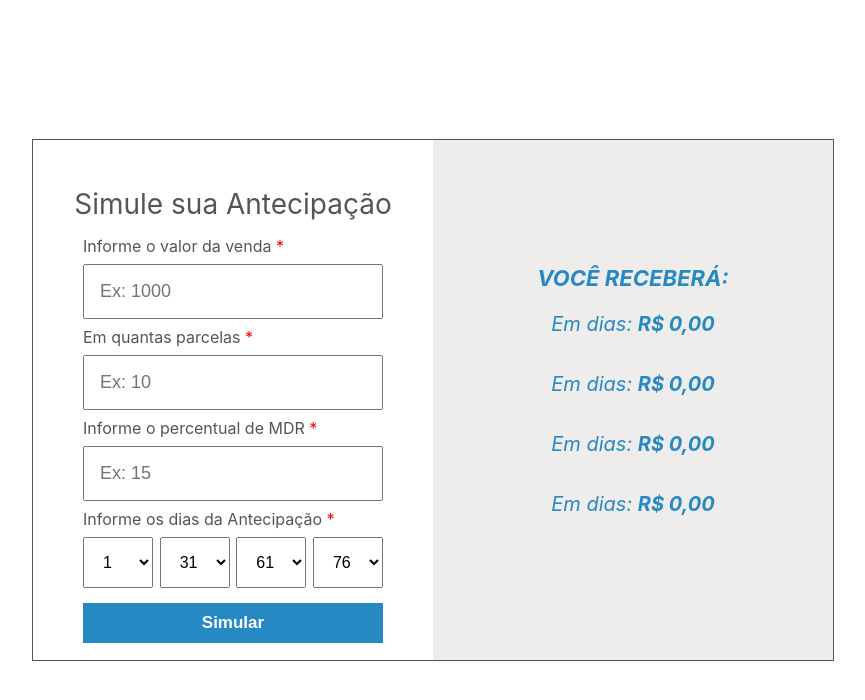
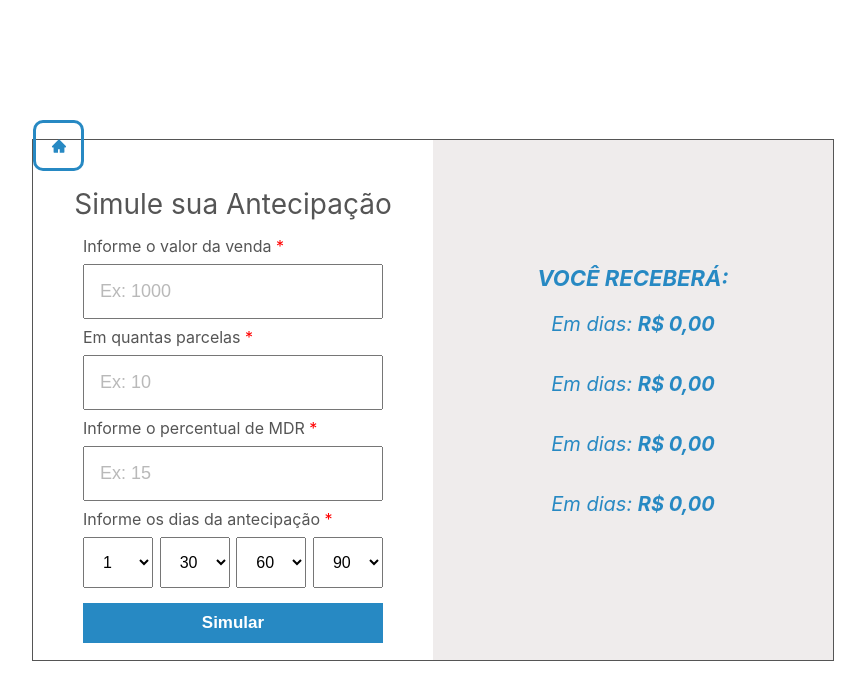
Before and after one commit to GuiHirataDev/anticipation-calculator, a React (Create React App) app: page /calculator in a window 1280 px wide. Shown: the top 700 px of the page, without its empty margins (207-1072 px from the left). Built offline with nearby package versions, Linux system fonts and the light colour scheme.

Commit message:
feat: criação das rotas, utilizando o React-Router-DOM, adição do botão de home page, e melhorias na estilização

```diff
--- a/package.json
+++ b/package.json
@@ -12,11 +12,14 @@
     "@types/node": "^16.7.13",
     "@types/react": "^18.0.0",
     "@types/react-dom": "^18.0.0",
+    "@types/react-router-dom": "^5.3.3",
     "@types/styled-components": "^5.1.26",
     "axios": "^1.2.2",
     "react": "^18.2.0",
     "react-dom": "^18.2.0",
     "react-hook-form": "^7.42.1",
+    "react-icons": "^4.7.1",
+    "react-router-dom": "^6.7.0",
     "react-scripts": "5.0.1",
     "styled-components": "^5.3.6",
     "typescript": "^4.4.2",
--- a/src/App.tsx
+++ b/src/App.tsx
@@ -1,16 +1,15 @@
-import React from 'react';
-import { MainContent } from './components/MainContent';
-import { Body } from './styles';
-import { GlobalStyle } from './global';
+import React from "react";
+import { Body } from "./styles/global";
+import { GlobalStyle } from "./styles/global";
+import { RoutesMain } from "./routes";
+
 
 function App() {
   return (
-    <>
-      <Body>
-        <GlobalStyle />
-        <MainContent />
-      </Body>
-    </>
+    <Body>
+      <GlobalStyle />
+      <RoutesMain />
+    </Body>
   );
 }
 
--- a/src/index.tsx
+++ b/src/index.tsx
@@ -2,13 +2,17 @@ import React from 'react';
 import ReactDOM from 'react-dom/client';
 import App from './App';
 import reportWebVitals from './reportWebVitals';
+
+import { BrowserRouter } from "react-router-dom"
 
 const root = ReactDOM.createRoot(
   document.getElementById('root') as HTMLElement
 );
 root.render(
   <React.StrictMode>
-    <App />
+    <BrowserRouter>
+      <App />
+    </BrowserRouter>
   </React.StrictMode>
 );
 
--- a/src/components/MainContent/index.tsx
+++ b/src/pages/MainContent/index.tsx
@@ -1,48 +1,45 @@
 import { useEffect, useState } from "react";
 import { api } from "../../services/api";
-import { Main } from "./styles";
+import { Main, SmallButton } from "./styles";
 
 import { useForm } from "react-hook-form";
+import { Link } from "react-router-dom";
+import { AiFillHome } from "react-icons/ai"
 
 export const MainContent = () => {
-  const [value1, setValue1] = useState("0");
+  const [value1, setValue1] = useState("");
   const [value2, setValue2] = useState("");
-  const [value3, setValue3] = useState(0);
-  const [value4, setValue4] = useState(0);
+  const [value3, setValue3] = useState("");
+  const [value4, setValue4] = useState("");
   const [loading, setLoading] = useState(false);
-  const [days, setDays] = useState<number[]>([])
+  const [days, setDays] = useState<number[]>([]);
 
   const [response, setResponse] = useState({});
   const values: any = [];
 
   const { register, handleSubmit } = useForm();
 
-
-  const array: any = []
+  const array: any = [];
   const handleData = (data: any) => {
     setLoading(true);
 
-    array.push(data.days1, data.days2, data.days3, data.days4)
+    array.push(data.days1, data.days2, data.days3, data.days4);
 
     array.map((elem: number) => {
-      setDays((previousDays) =>
-      [...previousDays, elem]
-    )
-    })
+      setDays((previousDays) => [...previousDays, elem]);
+    });
 
     api
       .post("", {
         amount: data.value,
         installments: data.installments,
         mdr: data.percentage,
-        days: array
+        days: array,
       })
       .then((res) => setResponse(res.data))
       .catch((err) => console.error(err))
-      .finally(() => setLoading(false))
+      .finally(() => setLoading(false));
   };
-
-
 
   useEffect(() => {
     const handleValues = () => {
@@ -59,6 +56,7 @@ export const MainContent = () => {
 
   return (
     <Main>
+      <SmallButton to={"/"} className="backButton"><AiFillHome /></SmallButton>
       <section className="form">
         <h1>Simule sua Antecipação</h1>
         <form onSubmit={handleSubmit(handleData)}>
@@ -96,10 +94,12 @@ export const MainContent = () => {
             />
           </div>
           <div>
-            <label htmlFor="">Informe os dias da Antecipação <span>*</span></label>
+            <label htmlFor="">
+              Informe os dias da antecipação <span>*</span>
+            </label>
             <div className="select">
               <select {...register("days1")}>
-                <option value="1">1</option>
+                <option value="1" selected>1</option>
                 <option value="2">2</option>
                 <option value="3">3</option>
                 <option value="4">4</option>
@@ -128,9 +128,9 @@ export const MainContent = () => {
                 <option value="27">27</option>
                 <option value="28">28</option>
                 <option value="29">29</option>
-                <option value="30">30</option>
               </select>
               <select {...register("days2")}>
+                <option value="30" selected>30</option>
                 <option value="31">31</option>
                 <option value="32">32</option>
                 <option value="33">33</option>
@@ -160,9 +160,9 @@ export const MainContent = () => {
                 <option value="57">57</option>
                 <option value="58">58</option>
                 <option value="59">59</option>
-                <option value="60">60</option>
               </select>
               <select {...register("days3")}>
+                <option value="60" selected>60</option>
                 <option value="61">61</option>
                 <option value="62">62</option>
                 <option value="63">63</option>
@@ -194,29 +194,40 @@ export const MainContent = () => {
                 <option value="87">87</option>
                 <option value="88">88</option>
                 <option value="89">89</option>
-                <option value="90">90</option>
+                <option value="90" selected>90</option>
               </select>
             </div>
           </div>
           <button type="submit">Simular</button>
         </form>
       </section>
-      {loading ?
+      {loading ? (
         <section className="loading">
           <p>Carregando...</p>
-        </section> :
+        </section>
+      ) : (
         <section className="result">
-        <h2>VOCÊ RECEBERÁ:</h2>
-        {
-          days[0] != 1 ?
-          <p>Em {days[0]} dias: <span>R$ {value1 || 0},00</span></p> :
-          <p>Amanhã: <span>R$ {value1 || 0},00</span></p>
-        }
-        <p>Em {days[1]} dias: <span>R$ {value2 || 0},00</span></p>
-        <p>Em {days[2]} dias: <span>R$ {value3 || 0},00</span></p>
-        <p>Em {days[3]} dias: <span>R$ {value4 || 0},00</span></p>
-      </section>
-      }
+          <h2>VOCÊ RECEBERÁ:</h2>
+          {days[0] != 1 ? (
+            <p>
+              Em {days[0]} dias: <span>R$ {value1 || 0},00</span>
+            </p>
+          ) : (
+            <p>
+              Amanhã: <span>R$ {value1 || 0},00</span>
+            </p>
+          )}
+          <p>
+            Em {days[1]} dias: <span>R$ {value2 || 0},00</span>
+          </p>
+          <p>
+            Em {days[2]} dias: <span>R$ {value3 || 0},00</span>
+          </p>
+          <p>
+            Em {days[3]} dias: <span>R$ {value4 || 0},00</span>
+          </p>
+        </section>
+      )}
     </Main>
   );
 };
--- a/src/components/MainContent/styles.ts
+++ b/src/pages/MainContent/styles.ts
@@ -1,16 +1,15 @@
 import styled from "styled-components";
-
-
+import { Link } from "react-router-dom";
 
 export const Main = styled.main`
   display: flex;
   height: 520px;
   width: 800px;
-  border: 1px solid #555555;
+  border: 1px solid var(--color-gray);
 
   .form {
     width: 50%;
-    background-color: #fff;
+    background-color: var(--color-white);
     display: flex;
     flex-direction: column;
     align-items: center;
@@ -18,7 +17,7 @@ export const Main = styled.main`
   }
 
   .form h1 {
-    color: #555555;
+    color: var(--color-gray);
     font-size: 28px;
   }
 
@@ -33,18 +32,21 @@ export const Main = styled.main`
   }
 
   .form form div label {
-    color: #555555;
+    color: var(--color-gray);
   }
 
   .form form div label span {
-    color: #ff0000;
+    color: var(--color-red);
   }
 
   .form form div input {
     padding: 15px;
     margin: 10px 0px;
-    outline-color: #2789c3;
+    outline-color: var(--color-primary);
     font-size: 18px;
+    ::placeholder {
+      opacity: 50%;
+    }
   }
 
   .form form .select {
@@ -56,7 +58,7 @@ export const Main = styled.main`
 
   .form form .select select {
     padding: 15px;
-    outline-color: #2789c3;
+    outline-color: var(--color-primary);
     font-size: 16px;
   }
 
@@ -64,8 +66,8 @@ export const Main = styled.main`
     width: 100%;
     margin-top: 15px;
     border: none;
-    background-color: #2789c3;
-    color: #fff;
+    background-color: var(--color-primary);
+    color: var(--color-white);
     padding: 10px;
     font-size: 17px;
     font-weight: 600;
@@ -74,13 +76,13 @@ export const Main = styled.main`
 
   .result {
     width: 50%;
-    background-color: #efecec;
+    background-color: var(--color-white-2);
     display: flex;
     flex-direction: column;
     align-items: center;
     justify-content: center;
     font-style: italic;
-    color: #2789c3;
+    color: var(--color-primary);
   }
 
   .result h2 {
@@ -98,18 +100,37 @@ export const Main = styled.main`
     font-weight: 700;
   }
 
-
   .loading {
     width: 50%;
     height: 100%;
-    background-color: #efecec;
+    background-color: var(--color-white);
     display: flex;
     flex-direction: column;
     align-items: center;
     justify-content: center;
     font-style: italic;
-    color: #2789c3;
+    color: var(--color-primary);
     margin: auto auto;
     font-size: 20px;
   }
 `;
+
+export const SmallButton = styled(Link)`
+  background-color: (--color-white-2);
+  color: var(--color-primary);
+  border: 3px solid var(--color-primary);
+  border-radius: 10px;
+  height: 45px;
+  width: 45px;
+  position: absolute;
+  top: 120px;
+  text-decoration: none;
+  display: flex;
+  justify-content: center;
+  align-items: center;
+
+  :hover {
+    background-color: var(--color-primary);
+    color: var(--color-white-2);
+  }
+`;
--- /dev/null
+++ b/src/routes/index.tsx
@@ -0,0 +1,10 @@
+import { MainContent } from "../pages/MainContent";
+
+import { Routes, Route } from "react-router-dom";
+
+export const RoutesMain = () => (
+  <Routes>
+    <Route path="/" element={<h1>Home</h1>} />
+    <Route path="calculator" element={<MainContent />} />
+  </Routes>
+);
--- a/src/styles.ts
+++ /dev/null
@@ -1,12 +0,0 @@
-import styled from "styled-components";
-
-export const Body = styled.div`
-  width: 100vw;
-  height: 100vh;
-  display: flex;
-  align-items: center;
-  justify-content: center;
-  font-family: -apple-system, BlinkMacSystemFont, 'Segoe UI', 'Roboto', 'Oxygen',
-    'Ubuntu', 'Cantarell', 'Fira Sans', 'Droid Sans', 'Helvetica Neue',
-    sans-serif;
-`
--- a/src/global.ts
+++ b/src/styles/global.ts
@@ -1,6 +1,14 @@
 import { createGlobalStyle } from "styled-components"
+import styled from "styled-components";
 
 export const GlobalStyle = createGlobalStyle`
+    :root {
+        --color-primary: #2789c3;
+        --color-gray: #555555;
+        --color-white: #fff;
+        --color-white-2: #efecec;
+        --color-red: #ff0000;
+    }
     html, body, div, span, applet, object, iframe,
     h1, h2, h3, h4, h5, h6, p, blockquote, pre,
     a, abbr, acronym, address, big, cite, code,
@@ -45,3 +53,14 @@ export const GlobalStyle = createGlobalStyle`
         border-spacing: 0;
     }
 `
+
+export const Body = styled.div`
+  width: 100vw;
+  height: 100vh;
+  display: flex;
+  align-items: center;
+  justify-content: center;
+  font-family: -apple-system, BlinkMacSystemFont, 'Segoe UI', 'Roboto', 'Oxygen',
+    'Ubuntu', 'Cantarell', 'Fira Sans', 'Droid Sans', 'Helvetica Neue',
+    sans-serif;
+`
```
Also changed, not shown: 1 other file (tests, documents, lock files or other folders).
